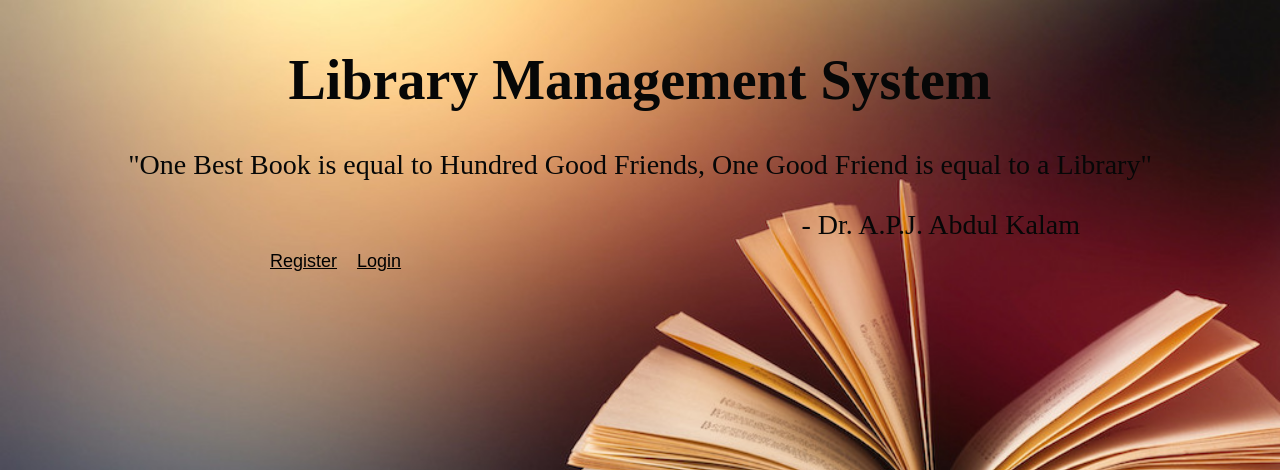
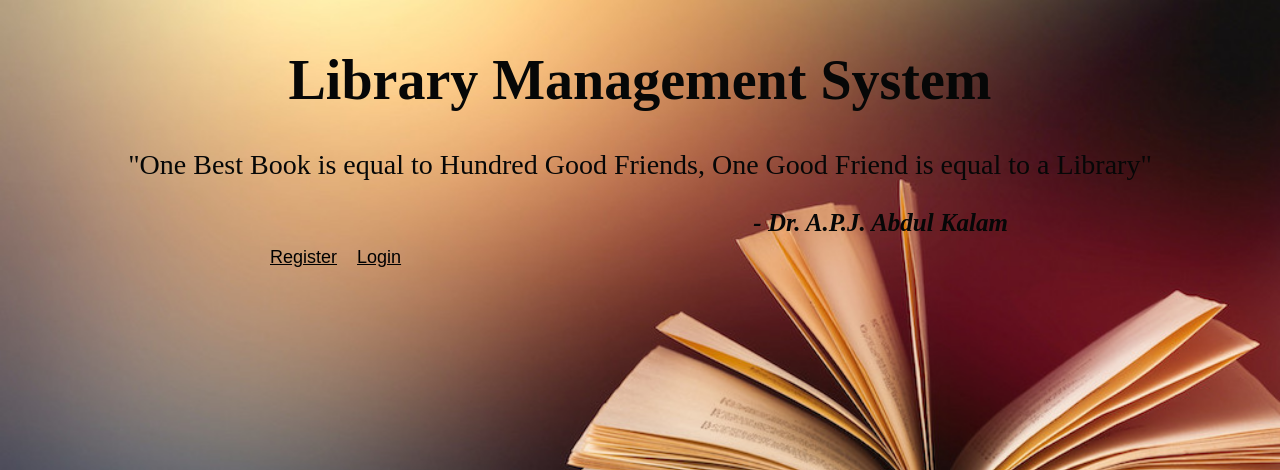
Before and after one commit to BHUMIT439439/library-management-system, a Django app: page / in a window 1280 px wide. Shown: the top 470 px of the page. Run offline with Django 3.2, Linux system fonts and the light colour scheme.

Commit message:
update login authrntication

```diff
--- a/library_management_system/loginmodule/templates/home.html
+++ b/library_management_system/loginmodule/templates/home.html
@@ -44,7 +44,10 @@
     div.a
     {
         text-align: right;
-        padding-right: 190px;
+        padding-right: 262px;
+		font-style: italic;
+		font-size: 25px;
+		font-weight: 700;
     }
     a
     {
--- a/library_management_system/loginmodule/views.py
+++ b/library_management_system/loginmodule/views.py
@@ -54,13 +54,12 @@ def welcome(request):
         username=request.POST['username']
         password=request.POST['userpassword']
         #check user is register or not
-        user = Reader.check(username=username , password=password)
+        if Reader.objects.filter(username = username).exists() and Reader.objects.filter(password = password).exists():
+             return render(request,'welcome.html')
         #user is  register then value of user is not None
-        if user is None:
+        else:
             #login access to user
             messages.info(request,"Invalid username or password")
             return redirect('/login')
-        else:
-            return render(request,'welcome.html')
     else:
         return render(request,'login.html')
```
Also changed, not shown: library_management_system/loginmodule/templates/welcome.html (+9 -0 lines).
